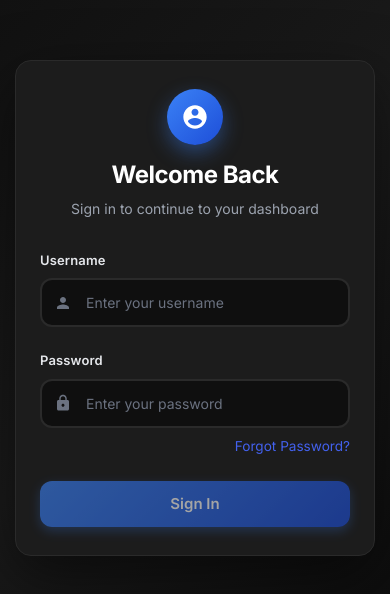
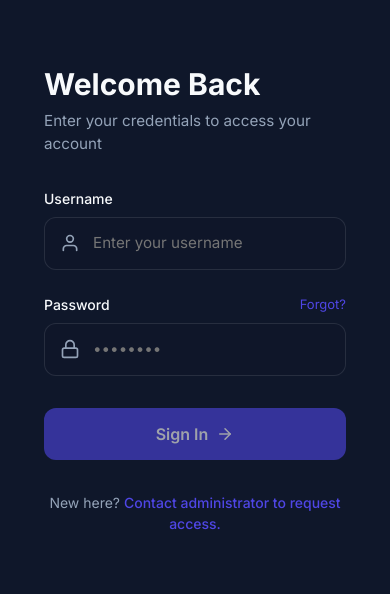
Before and after one commit to sengtri457/Attendance_MVC_Frontend, an Angular app: page /login in a window 390 px wide. Shown: the part 114-708 px from the top of the page. Built offline with nearby package versions, Linux system fonts and the light colour scheme.

Commit message:
Design Login

```diff
--- a/src/app/components/login/login.component.css
+++ b/src/app/components/login/login.component.css
@@ -1,80 +1,188 @@
-/* Container */
-.login-container {
+@import url('https://fonts.googleapis.com/css2?family=Inter:wght@300;400;500;600;700&display=swap');
+
+:host {
+  --primary-blue: #4f46e5;
+  --primary-hover: #4338ca;
+  --bg-dark: #0f172a;
+  --card-bg: rgba(30, 41, 59, 0.7);
+  --glass-border: rgba(255, 255, 255, 0.1);
+  --text-main: #f8fafc;
+  --text-muted: #94a3b8;
+  --error-bg: rgba(239, 68, 68, 0.1);
+  --error-text: #f87171;
+
+  display: block;
+  font-family: 'Inter', sans-serif;
+}
+
+.login-wrapper {
   display: flex;
   min-height: 100vh;
-  justify-content: center;
-  align-items: center;
-  background: linear-gradient(135deg, #0f0f0f 0%, #1a1a1a 50%, #0a0a0a 100%);
-  padding: 20px;
-  font-family: 'Inter', 'Segoe UI', Tahoma, Geneva, Verdana, sans-serif;
+  background-color: var(--bg-dark);
+  color: var(--text-main);
+  overflow: hidden;
 }
 
-/* Card */
-.login-card {
-  background: #1c1c1c;
-  border: 1px solid #2a2a2a;
-  border-radius: 20px;
-  padding: 48px 40px;
-  width: 100%;
-  max-width: 440px;
-  box-shadow: 0 20px 60px rgba(0, 0, 0, 0.5);
-  animation: slideUp 0.5s ease-out;
+/* Visual Section */
+.visual-section {
+  position: relative;
+  flex: 1.2;
+  display: flex;
+  background-image: url('https://images.unsplash.com/photo-1497864149936-d3163f0c0f4b?fm=jpg&q=60&w=3000&auto=format&fit=crop&ixlib=rb-4.1.0&ixid=M3wxMjA3fDB8MHxzZWFyY2h8Mnx8bG9naW58ZW58MHx8MHx8fDA%3D');
+  background-size: cover;
+  background-position: center;
+  padding: 60px;
+  flex-direction: column;
+  justify-content: space-between;
 }
 
-/* Header */
-.login-header {
-  text-align: center;
+.visual-section::before {
+  content: '';
+  position: absolute;
+  top: 0;
+  left: 0;
+  right: 0;
+  bottom: 0;
+  background: linear-gradient(135deg, rgba(15, 23, 42, 0.8) 0%, rgba(15, 23, 42, 0.2) 100%);
+  z-index: 1;
+}
+
+.overlay {
+  position: absolute;
+  top: 0;
+  left: 0;
+  right: 0;
+  bottom: 0;
+  background: radial-gradient(circle at 20% 50%, rgba(79, 70, 229, 0.15) 0%, transparent 50%);
+  z-index: 2;
+}
+
+.visual-content {
+  position: relative;
+  z-index: 10;
+  height: 100%;
+  display: flex;
+  flex-direction: column;
+  justify-content: space-between;
+}
+
+.logo-area {
+  display: flex;
+  align-items: center;
+  gap: 12px;
+}
+
+.brand-icon {
+  width: 40px;
+  height: 40px;
+}
+
+.logo-area h1 {
+  font-size: 1.5rem;
+  font-weight: 700;
+  letter-spacing: -0.02em;
+  margin: 0;
+}
+
+.hero-text h2 {
+  font-size: 3rem;
+  font-weight: 800;
+  line-height: 1.1;
+  margin-bottom: 20px;
+  background: linear-gradient(to right, #fff, #94a3b8);
+  -webkit-background-clip: text;
+  background-clip: text;
+  -webkit-text-fill-color: transparent;
+}
+
+.hero-text p {
+  font-size: 1.125rem;
+  color: var(--text-muted);
+  max-width: 480px;
+  line-height: 1.6;
+}
+
+.visual-footer p {
+  font-size: 0.875rem;
+  color: rgba(255, 255, 255, 0.5);
+}
+
+/* Form Section */
+.form-section {
+  flex: 1;
+  display: flex;
+  align-items: center;
+  justify-content: center;
+  padding: 40px;
+  background: #0f172a;
+  position: relative;
+}
+
+.login-card {
+  width: 100%;
+  max-width: 400px;
+  background: var(--card-bg);
+  backdrop-filter: blur(12px);
+  -webkit-backdrop-filter: blur(12px);
+  border: 1px solid var(--glass-border);
+  border-radius: 24px;
+  padding: 48px;
+  box-shadow: 0 25px 50px -12px rgba(0, 0, 0, 0.5);
+  animation: fadeInRight 0.8s cubic-bezier(0.16, 1, 0.3, 1);
+}
+
+.form-header {
   margin-bottom: 32px;
 }
 
-.icon-wrapper {
-  display: inline-flex;
-  align-items: center;
-  justify-content: center;
-  width: 72px;
-  height: 72px;
-  background: linear-gradient(135deg, #3b82f6 0%, #1d4ed8 100%);
-  border-radius: 50%;
-  margin-bottom: 20px;
-  box-shadow: 0 8px 20px rgba(59, 130, 246, 0.4);
+.form-header h2 {
+  font-size: 1.875rem;
+  font-weight: 700;
+  margin-bottom: 8px;
 }
 
-.icon-login {
-  width: 36px;
-  height: 36px;
-  color: #ffffff;
+.form-header p {
+  color: var(--text-muted);
+  font-size: 0.95rem;
 }
 
-.login-header h2 {
-  color: #ffffff;
-  margin: 0 0 8px 0;
-  font-size: 1.875rem;
-  font-weight: 700;
-  letter-spacing: -0.5px;
+/* Form Controls */
+.modern-form {
+  display: flex;
+  flex-direction: column;
+  gap: 24px;
 }
 
-.login-header p {
-  color: #9ca3af;
-  margin: 0;
-  font-size: 0.9375rem;
-  font-weight: 400;
+.form-group {
+  display: flex;
+  flex-direction: column;
+  gap: 8px;
 }
 
-/* Form */
-.form-group {
-  margin-bottom: 24px;
+.label-row {
+  display: flex;
+  justify-content: space-between;
+  align-items: center;
 }
 
 .form-group label {
-  display: block;
-  margin-bottom: 8px;
-  color: #e5e7eb;
   font-size: 0.875rem;
-  font-weight: 600;
-  letter-spacing: 0.01em;
+  font-weight: 500;
+  color: var(--text-main);
 }
 
-.input-wrapper {
+.forgot-link {
+  font-size: 0.8125rem;
+  color: var(--primary-blue);
+  text-decoration: none;
+  transition: color 0.2s;
+}
+
+.forgot-link:hover {
+  color: #818cf8;
+}
+
+.input-container {
   position: relative;
   display: flex;
   align-items: center;
@@ -85,131 +193,145 @@
   left: 16px;
   width: 20px;
   height: 20px;
-  color: #6b7280;
-  pointer-events: none;
-  transition: color 0.3s ease;
-  z-index: 1;
+  color: var(--text-muted);
+  transition: color 0.3s;
 }
 
-.input-wrapper input {
+.input-container input {
   width: 100%;
   padding: 14px 16px 14px 48px;
+  background: rgba(15, 23, 42, 0.6);
+  border: 1.5px solid var(--glass-border);
   border-radius: 12px;
-  border: 2px solid #2a2a2a;
-  background: #0f0f0f;
-  color: #ffffff;
-  font-size: 0.9375rem;
+  color: white;
+  font-size: 0.95rem;
   transition: all 0.3s ease;
-  outline: none;
-  box-sizing: border-box;
-  font-family: inherit;
 }
 
-.input-wrapper input::placeholder {
-  color: #6b7280;
+.input-container input:focus {
+  outline: none;
+  border-color: var(--primary-blue);
+  background: rgba(15, 23, 42, 0.8);
+  box-shadow: 0 0 0 4px rgba(79, 70, 229, 0.1);
 }
 
-.input-wrapper input:focus {
-  border-color: #3b82f6;
-  background: #1a1a1a;
-  box-shadow: 0 0 0 4px rgba(59, 130, 246, 0.15);
+.input-container input:focus+.input-icon {
+  color: var(--primary-blue);
 }
 
-.input-wrapper input:focus+.input-icon,
-.input-wrapper:focus-within .input-icon {
-  color: #3b82f6;
-}
-
-/* Button */
-.btn-login {
-  width: 100%;
-  padding: 14px 24px;
-  background: linear-gradient(135deg, #3b82f6 0%, #1d4ed8 100%);
-  color: #ffffff;
+/* Submit Button */
+.submit-btn {
+  margin-top: 8px;
+  padding: 14px;
+  background: var(--primary-blue);
+  color: white;
   border: none;
   border-radius: 12px;
   font-size: 1rem;
   font-weight: 600;
   cursor: pointer;
-  transition: all 0.3s ease;
-  margin-top: 8px;
-  box-shadow: 0 4px 12px rgba(59, 130, 246, 0.4);
+  transition: all 0.3s cubic-bezier(0.16, 1, 0.3, 1);
+  overflow: hidden;
+}
+
+.submit-btn:hover:not(:disabled) {
+  background: var(--primary-hover);
+  transform: translateY(-2px);
+  box-shadow: 0 10px 20px -5px rgba(79, 70, 229, 0.4);
+}
+
+.submit-btn:active:not(:disabled) {
+  transform: translateY(0);
+}
+
+.submit-btn:disabled {
+  opacity: 0.6;
+  cursor: not-allowed;
+}
+
+.btn-content {
   display: flex;
   align-items: center;
   justify-content: center;
   gap: 8px;
 }
 
-.btn-login:hover:not(:disabled) {
-  transform: translateY(-2px);
-  box-shadow: 0 8px 20px rgba(59, 130, 246, 0.5);
-  background: linear-gradient(135deg, #2563eb 0%, #1e40af 100%);
+.arrow-icon {
+  width: 18px;
+  height: 18px;
+  transition: transform 0.3s;
 }
 
-.btn-login:active:not(:disabled) {
-  transform: translateY(0);
+.submit-btn:hover .arrow-icon {
+  transform: translateX(4px);
 }
 
-.btn-login:disabled {
-  opacity: 0.6;
-  cursor: not-allowed;
-  transform: none;
+/* Error Alert */
+.error-alert {
+  background: var(--error-bg);
+  border: 1px solid rgba(239, 68, 68, 0.2);
+  color: var(--error-text);
+  padding: 12px 16px;
+  border-radius: 12px;
+  margin-bottom: 24px;
+  display: flex;
+  align-items: center;
+  gap: 12px;
+  font-size: 0.875rem;
+  animation: shake 0.5s cubic-bezier(.36, .07, .19, .97) both;
+}
+
+.alert-icon {
+  width: 20px;
+  height: 20px;
 }
 
 /* Loading State */
-.loading-text {
+.loading-state {
   display: flex;
   align-items: center;
+  justify-content: center;
   gap: 10px;
 }
 
-.spinner {
+.loader {
   width: 20px;
   height: 20px;
   animation: spin 1s linear infinite;
 }
 
-/* Error Alert */
-.error-alert {
-  background: rgba(239, 68, 68, 0.1);
-  border: 1px solid rgba(239, 68, 68, 0.3);
-  color: #fca5a5;
-  padding: 12px 16px;
-  border-radius: 12px;
-  margin-bottom: 24px;
-  font-size: 0.875rem;
-  font-weight: 500;
-  display: flex;
-  align-items: center;
-  gap: 10px;
-  animation: shake 0.4s ease;
+/* Card Footer */
+.card-footer {
+  margin-top: 32px;
+  text-align: center;
 }
 
-.alert-icon {
-  width: 20px;
-  height: 20px;
-  flex-shrink: 0;
-  color: #ef4444;
+.card-footer p {
+  font-size: 0.875rem;
+  color: var(--text-muted);
+}
+
+.card-footer a {
+  color: var(--primary-blue);
+  text-decoration: none;
+  font-weight: 500;
+  cursor: pointer;
 }
 
 /* Animations */
-@keyframes slideUp {
+@keyframes fadeInRight {
   from {
     opacity: 0;
-    transform: translateY(30px);
+    transform: translateX(40px);
   }
 
   to {
     opacity: 1;
-    transform: translateY(0);
+    transform: translateX(0);
   }
 }
 
 @keyframes spin {
-  from {
-    transform: rotate(0deg);
-  }
-
   to {
     transform: rotate(360deg);
   }
@@ -217,236 +339,50 @@
 
 @keyframes shake {
 
-  0%,
-  100% {
-    transform: translateX(0);
-  }
-
   10%,
-  30%,
-  50%,
-  70%,
   90% {
-    transform: translateX(-4px);
+    transform: translate3d(-1px, 0, 0);
   }
 
   20%,
+  80% {
+    transform: translate3d(2px, 0, 0);
+  }
+
+  30%,
+  50%,
+  70% {
+    transform: translate3d(-4px, 0, 0);
+  }
+
   40%,
-  60%,
-  80% {
-    transform: translateX(4px);
+  60% {
+    transform: translate3d(4px, 0, 0);
   }
 }
 
-/* Responsive */
-/* Extra Small Devices (phones, 320px - 480px) */
-@media (max-width: 480px) {
-  .login-container {
-    padding: 15px;
-  }
-
-  .login-card {
-    padding: 28px 24px;
-    max-width: 100%;
-    border-radius: 16px;
-  }
-
-  .icon-wrapper {
-    width: 56px;
-    height: 56px;
-    margin-bottom: 16px;
-  }
-
-  .icon-login {
-    width: 28px;
-    height: 28px;
-  }
-
-  .login-header h2 {
-    font-size: 1.5rem;
-  }
-
-  .login-header p {
-    font-size: 0.875rem;
-  }
-
-  .form-group label {
-    font-size: 0.8125rem;
-  }
-
-  .input-wrapper input {
-    padding: 12px 14px 12px 44px;
-    font-size: 0.875rem;
-  }
-
-  .input-icon {
-    width: 18px;
-    height: 18px;
-    left: 14px;
-  }
-
-  .btn-login {
-    padding: 12px 20px;
-    font-size: 0.9375rem;
-  }
-
-  .error-alert {
-    padding: 10px 14px;
-    font-size: 0.8125rem;
-  }
-
-  .alert-icon {
-    width: 18px;
-    height: 18px;
-  }
-
-  .spinner {
-    width: 18px;
-    height: 18px;
+/* Responsive Design */
+@media (max-width: 1024px) {
+  .hero-text h2 {
+    font-size: 2.5rem;
   }
 }
 
-/* Small Devices (landscape phones, 481px - 576px) */
-@media (min-width: 481px) and (max-width: 576px) {
-  .login-container {
+@media (max-width: 768px) {
+  .visual-section {
+    display: none;
+  }
+
+  .form-section {
+    flex: 1;
     padding: 20px;
   }
 
   .login-card {
-    padding: 36px 32px;
-    max-width: 420px;
-  }
-
-  .icon-wrapper {
-    width: 64px;
-    height: 64px;
-  }
-
-  .icon-login {
-    width: 32px;
-    height: 32px;
-  }
-
-  .login-header h2 {
-    font-size: 1.625rem;
+    padding: 32px 24px;
+    background: transparent;
+    border: none;
+    box-shadow: none;
+    backdrop-filter: none;
   }
 }
-
-/* Medium Devices (tablets, 577px - 768px) */
-@media (min-width: 577px) and (max-width: 768px) {
-  .login-card {
-    max-width: 440px;
-    padding: 40px 36px;
-  }
-
-  .login-header h2 {
-    font-size: 1.75rem;
-  }
-}
-
-/* Touch optimization for mobile devices */
-@media (hover: none) and (pointer: coarse) {
-
-  /* Increase touch targets */
-  .btn-login,
-  .input-wrapper input {
-    min-height: 44px;
-  }
-
-  /* Remove hover effects on touch devices */
-  .btn-login:hover:not(:disabled) {
-    transform: none;
-    box-shadow: 0 4px 12px rgba(59, 130, 246, 0.4);
-  }
-
-  /* Add active state instead */
-  .btn-login:active:not(:disabled) {
-    transform: scale(0.98);
-  }
-}
-
-/* Landscape orientation for small screens */
-@media (max-width: 768px) and (orientation: landscape) {
-  .login-container {
-    padding: 15px;
-    align-items: flex-start;
-    overflow-y: auto;
-  }
-
-  .login-card {
-    padding: 24px;
-    margin: 15px auto;
-  }
-
-  .icon-wrapper {
-    width: 48px;
-    height: 48px;
-    margin-bottom: 12px;
-  }
-
-  .icon-login {
-    width: 24px;
-    height: 24px;
-  }
-
-  .login-header h2 {
-    font-size: 1.375rem;
-    margin-bottom: 6px;
-  }
-
-  .login-header p {
-    font-size: 0.8125rem;
-    margin-bottom: 16px;
-  }
-
-  .form-group {
-    margin-bottom: 16px;
-  }
-}
-
-/* Very small devices */
-@media (max-width: 320px) {
-  .login-container {
-    padding: 10px;
-  }
-
-  .login-card {
-    padding: 20px 16px;
-  }
-
-  .icon-wrapper {
-    width: 48px;
-    height: 48px;
-  }
-
-  .icon-login {
-    width: 24px;
-    height: 24px;
-  }
-
-  .login-header h2 {
-    font-size: 1.25rem;
-  }
-
-  .input-wrapper input {
-    padding: 10px 12px 10px 40px;
-    font-size: 0.8125rem;
-  }
-
-  .btn-login {
-    padding: 10px 16px;
-    font-size: 0.875rem;
-  }
-}
-
-/* Reduce motion for accessibility */
-@media (prefers-reduced-motion: reduce) {
-
-  *,
-  *::before,
-  *::after {
-    animation-duration: 0.01ms !important;
-    animation-iteration-count: 1 !important;
-    transition-duration: 0.01ms !important;
-  }
-}
--- a/src/app/components/login/login.component.html
+++ b/src/app/components/login/login.component.html
@@ -1,15 +1,32 @@
-<div class="login-container">
+<div class="login-wrapper">
+  <!-- Left Visual Section -->
+  <div class="visual-section">
+    <div class="overlay"></div>
+    <div class="visual-content">
+      <div class="logo-area">
+        <svg class="brand-icon" viewBox="0 0 24 24" fill="none" xmlns="http://www.w3.org/2000/svg">
+          <path d="M12 2L2 7L12 12L22 7L12 2Z" fill="white" />
+          <path d="M2 17L12 22L22 17" stroke="white" stroke-width="2" stroke-linecap="round" stroke-linejoin="round" />
+          <path d="M2 12L12 17L22 12" stroke="white" stroke-width="2" stroke-linecap="round" stroke-linejoin="round" />
+        </svg>
+        <h1>Attendance Management </h1>
+      </div>
+      <div class="hero-text">
+        <h2>Streamline Your Attendance</h2>
+        <p>A smart way to track and manage your daily attendance with ease and precision.</p>
+      </div>
+      <div class="visual-footer">
+        <p>© 2026 Attendify. All rights reserved.</p>
+      </div>
+    </div>
+  </div>
+
+  <!-- Right Form Section -->
+  <div class="form-section">
     <div class="login-card">
-    <div class="login-header">
-      <div class="icon-wrapper">
-        <svg class="icon-login" viewBox="0 0 24 24" fill="none" xmlns="http://www.w3.org/2000/svg">
-          <path
-            d="M12 2C6.48 2 2 6.48 2 12C2 17.52 6.48 22 12 22C17.52 22 22 17.52 22 12C22 6.48 17.52 2 12 2ZM12 5C13.66 5 15 6.34 15 8C15 9.66 13.66 11 12 11C10.34 11 9 9.66 9 8C9 6.34 10.34 5 12 5ZM12 19.2C9.5 19.2 7.29 17.92 6 15.98C6.03 13.99 10 12.9 12 12.9C13.99 12.9 17.97 13.99 18 15.98C16.71 17.92 14.5 19.2 12 19.2Z"
-            fill="currentColor" />
-        </svg>
-      </div>
+      <div class="form-header">
         <h2>Welcome Back</h2>
-      <p>Sign in to continue to your dashboard</p>
+        <p>Enter your credentials to access your account</p>
       </div>
 
       @if (errorMessage) {
@@ -19,18 +36,21 @@
             d="M12 2C6.48 2 2 6.48 2 12C2 17.52 6.48 22 12 22C17.52 22 22 17.52 22 12C22 6.48 17.52 2 12 2ZM13 17H11V15H13V17ZM13 13H11V7H13V13Z"
             fill="currentColor" />
         </svg>
-      {{ errorMessage }}
+        <span>{{ errorMessage }}</span>
       </div>
       }
 
-    <form [formGroup]="loginForm" (ngSubmit)="onSubmit()">
+      <form [formGroup]="loginForm" (ngSubmit)="onSubmit()" class="modern-form">
         <div class="form-group">
           <label for="username">Username</label>
-        <div class="input-wrapper">
+          <div class="input-container">
             <svg class="input-icon" viewBox="0 0 24 24" fill="none" xmlns="http://www.w3.org/2000/svg">
               <path
-              d="M12 12C14.21 12 16 10.21 16 8C16 5.79 14.21 4 12 4C9.79 4 8 5.79 8 8C8 10.21 9.79 12 12 12ZM12 14C9.33 14 4 15.34 4 18V20H20V18C20 15.34 14.67 14 12 14Z"
-              fill="currentColor" />
+                d="M20 21V19C20 17.9391 19.5786 16.9217 18.8284 16.1716C18.0783 15.4214 17.0609 15 16 15H8C6.93913 15 5.92172 15.4214 5.17157 16.1716C4.42143 16.9217 4 17.9391 4 19V21"
+                stroke="currentColor" stroke-width="2" stroke-linecap="round" stroke-linejoin="round" />
+              <path
+                d="M12 11C14.2091 11 16 9.20914 16 7C16 4.79086 14.2091 3 12 3C9.79086 3 8 4.79086 8 7C8 9.20914 9.79086 11 12 11Z"
+                stroke="currentColor" stroke-width="2" stroke-linecap="round" stroke-linejoin="round" />
             </svg>
             <input type="text" id="username" formControlName="username" placeholder="Enter your username"
               autocomplete="username">
@@ -38,36 +58,51 @@
         </div>
 
         <div class="form-group">
+          <div class="label-row">
             <label for="password">Password</label>
-        <div class="input-wrapper">
+            <a routerLink="/forgot-password" class="forgot-link">Forgot?</a>
+          </div>
+          <div class="input-container">
             <svg class="input-icon" viewBox="0 0 24 24" fill="none" xmlns="http://www.w3.org/2000/svg">
               <path
-              d="M18 8H17V6C17 3.24 14.76 1 12 1C9.24 1 7 3.24 7 6V8H6C4.9 8 4 8.9 4 10V20C4 21.1 4.9 22 6 22H18C19.1 22 20 21.1 20 20V10C20 8.9 19.1 8 18 8ZM12 17C10.9 17 10 16.1 10 15C10 13.9 10.9 13 12 13C13.1 13 14 13.9 14 15C14 16.1 13.1 17 12 17ZM15.1 8H8.9V6C8.9 4.29 10.29 2.9 12 2.9C13.71 2.9 15.1 4.29 15.1 6V8Z"
-              fill="currentColor" />
+                d="M19 11H5C3.89543 11 3 11.8954 3 13V20C3 21.1046 3.89543 22 5 22H19C20.1046 22 21 21.1046 21 20V13C21 11.8954 20.1046 11 19 11Z"
+                stroke="currentColor" stroke-width="2" stroke-linecap="round" stroke-linejoin="round" />
+              <path
+                d="M7 11V7C7 5.67392 7.52678 4.40215 8.46447 3.46447C9.40215 2.52678 10.6739 2 12 2C13.3261 2 14.5979 2.52678 15.5355 3.46447C16.4732 4.40215 17 5.67392 17 7V11"
+                stroke="currentColor" stroke-width="2" stroke-linecap="round" stroke-linejoin="round" />
             </svg>
-          <input type="password" id="password" formControlName="password" placeholder="Enter your password"
+            <input type="password" id="password" formControlName="password" placeholder="••••••••"
               autocomplete="current-password">
-        </div>
-        <div class="forgot-pwd-link" style="text-align: right; margin-top: 5px;">
-          <a routerLink="/forgot-password" style="font-size: 0.85rem; color: #4361ee; text-decoration: none;">Forgot
-            Password?</a>
           </div>
         </div>
 
-      <button type="submit" class="btn-login" [disabled]="loginForm.invalid || loading">
+        <button type="submit" class="submit-btn" [disabled]="loginForm.invalid || loading">
           @if (!loading) {
-        <span>Sign In</span>
+          <span class="btn-content">
+            Sign In
+            <svg class="arrow-icon" viewBox="0 0 24 24" fill="none" xmlns="http://www.w3.org/2000/svg">
+              <path d="M5 12H19" stroke="currentColor" stroke-width="2" stroke-linecap="round"
+                stroke-linejoin="round" />
+              <path d="M12 5L19 12L12 19" stroke="currentColor" stroke-width="2" stroke-linecap="round"
+                stroke-linejoin="round" />
+            </svg>
+          </span>
           }
           @if (loading) {
-        <span class="loading-text">
-          <svg class="spinner" viewBox="0 0 24 24" fill="none" xmlns="http://www.w3.org/2000/svg">
-            <circle cx="12" cy="12" r="10" stroke="currentColor" stroke-width="4" opacity="0.25" />
-            <path d="M12 2C6.48 2 2 6.48 2 12" stroke="currentColor" stroke-width="4" stroke-linecap="round" />
+          <span class="loading-state">
+            <svg class="loader" viewBox="0 0 24 24" fill="none" xmlns="http://www.w3.org/2000/svg">
+              <circle cx="12" cy="12" r="10" stroke="currentColor" stroke-width="3" opacity="0.2" />
+              <path d="M12 2C6.47715 2 2 6.47715 2 12" stroke="currentColor" stroke-width="3" stroke-linecap="round" />
             </svg>
-          Signing In...
+            Processing...
           </span>
           }
         </button>
       </form>
+
+      <div class="card-footer">
+        <p>New here? <a>Contact administrator to request access.</a></p>
       </div>
     </div>
+  </div>
+</div>
```
Also changed, not shown: src/assets/images/login-bg.png (added). Lines whose indentation alone changed are shown as unchanged.
